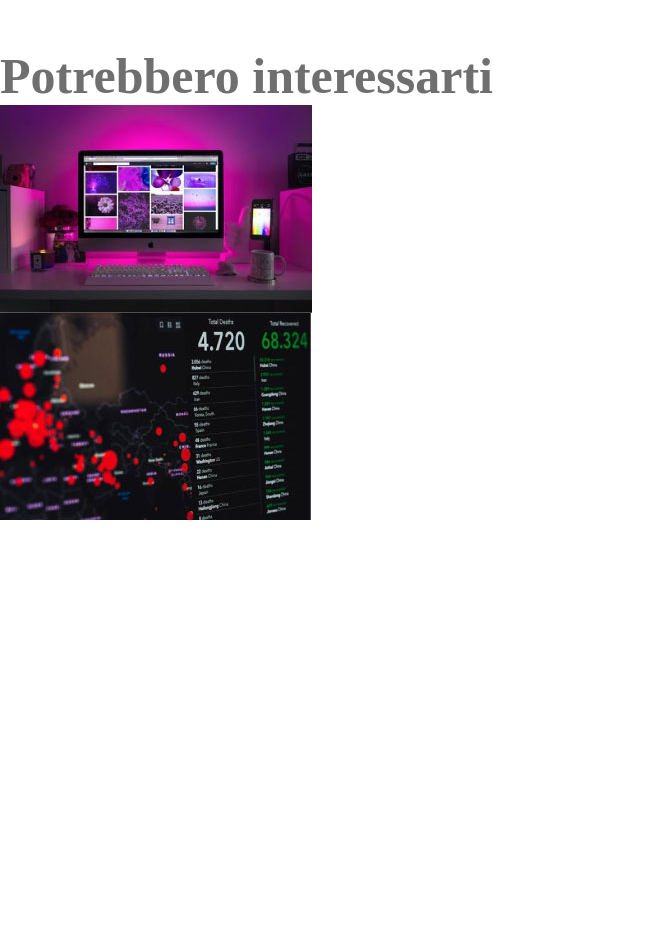
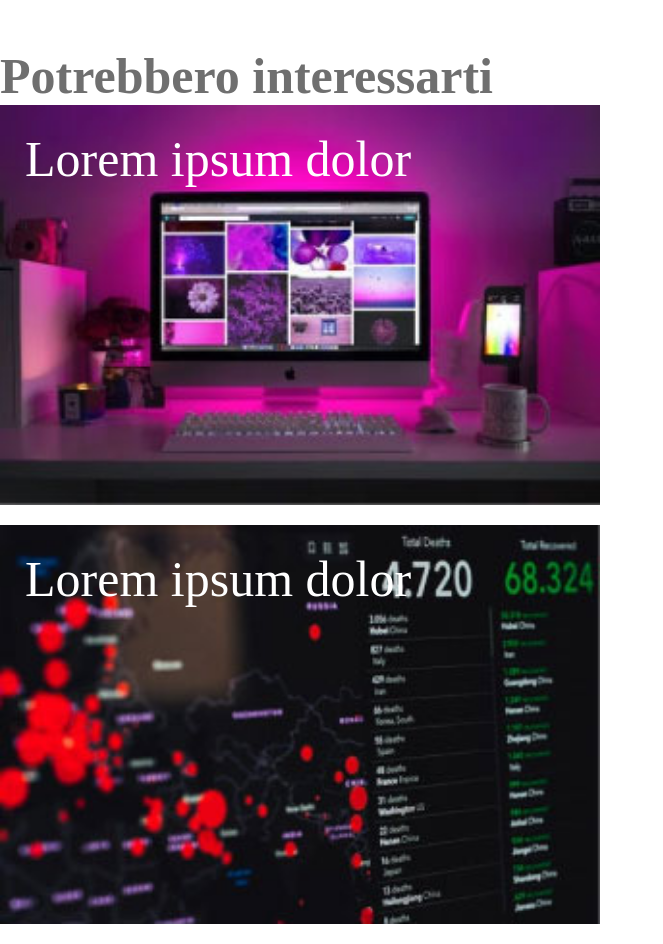
Before and after one commit to matteomedori/html-css-booleaner, a plain HTML site: page index.html in a window 1280 px wide. Shown: the part 8420-9364 px from the top of the page, without its empty margins (0-663 px from the left). Before the commit the page ends 8940 px from the top, so only its background shows below. Drawn offline with Linux system fonts and the light colour scheme.

Commit message:
feat: aggiunto testo su immagini finali

```diff
--- a/css/style.css
+++ b/css/style.css
@@ -104,6 +104,18 @@ footer {
   font-weight: bold;
 }
 
-.img-finali {
+.img-finale {
   display: block;
+  width: 600px;
+  margin-bottom: 20px;
 }
+.testo-img-finale {
+  position: relative;
+}
+.testo {
+  position: absolute;
+  color: white;
+  top: 25px;
+  left: 25px;
+  font-size: 50px;
+}
--- a/index.html
+++ b/index.html
@@ -143,8 +143,14 @@
     <!-- footer:immagini finali -->
     <footer>
       <div id="testo-footer">Potrebbero interessarti</div>
-      <img class="img-finali" src="img/monitor.jpg" alt="" />
-      <img class="img-finali" src="img/graph.jpg" alt="" />
+      <div class="testo-img-finale">
+        <img class="img-finale" src="img/monitor.jpg" alt="" />
+        <div class="testo">Lorem ipsum dolor</div>
+      </div>
+      <div class="testo-img-finale">
+        <img class="img-finale" src="img/graph.jpg" alt="" />
+        <div class="testo">Lorem ipsum dolor</div>
+      </div>
     </footer>
     <!-- footer:immagini finali -->
   </body>
```
